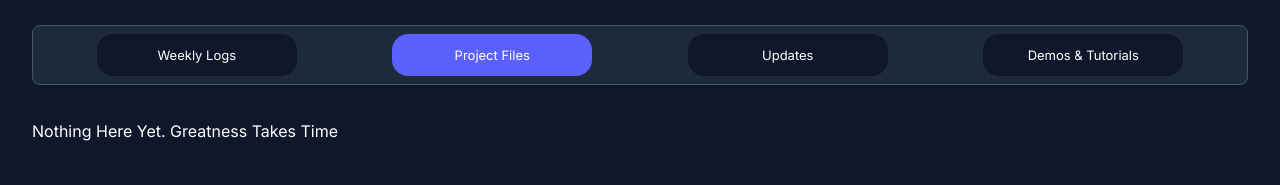
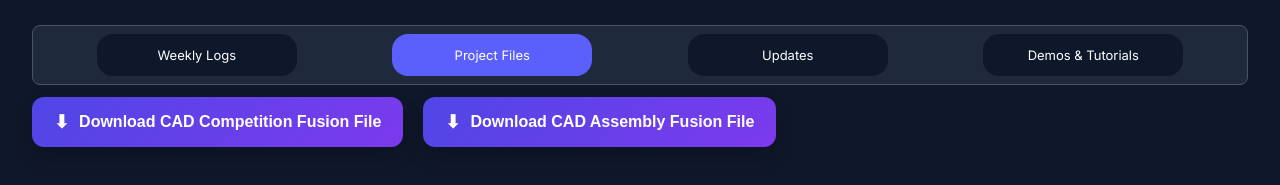
Before and after one commit to jakey-techss/Inventa-PHYS-S-12, a plain HTML site: page index.html in a window 1280 px wide. Both pictures are taken after a click on the element "Project Files". Shown: the part 495-680 px from the top of the page. Drawn offline with Linux system fonts and the light colour scheme.

```diff
--- a/index.html
+++ b/index.html
@@ -88,7 +88,14 @@
             </a>
         </div>
         <div id="ProjectFiles">
-            <p class="blankMessage">Nothing Here Yet. Greatness Takes Time</p>
+            <a href="/week2/asset/Component One.obj" download class="download-btn">
+                <span class="icon">⬇</span>
+                Download CAD Competition Fusion File
+            </a>
+            <a href="/week2/asset/Holder (Assembly).obj" download class="download-btn">
+                <span class="icon">⬇</span>
+                Download CAD Assembly Fusion File
+            </a>
         </div>
         <div id="Updates">
             <p class="blankMessage">Nothing Here Yet. Greatness Takes Time</p>
--- a/special/nav.css
+++ b/special/nav.css
@@ -80,6 +80,40 @@
 }
 .orange{
     color: #FF8A3D;
+}
+.download-btn {
+  display: inline-flex;
+  align-items: center;
+  gap: 10px;
+
+  padding: 14px 22px;
+  background: linear-gradient(135deg, #4f46e5, #7c3aed);
+  color: white;
+  text-decoration: none;
+
+  font-family: Arial, sans-serif;
+  font-size: 16px;
+  font-weight: 600;
+
+  border-radius: 12px;
+  box-shadow: 0 10px 20px rgba(0,0,0,0.2);
+
+  transition: all 0.25s ease;
+  border: none;
+}
+
+.download-btn:hover {
+  transform: translateY(-3px);
+  box-shadow: 0 15px 25px rgba(0,0,0,0.3);
+  background: linear-gradient(135deg, #6366f1, #8b5cf6);
+}
+
+.download-btn:active {
+  transform: scale(0.98);
+}
+
+.download-btn .icon {
+  font-size: 18px;
 }
 .right p{
     color: #CBD5E1;
```
Also changed, not shown: week2/asset/Component One.obj (added), week2/asset/Holder (Assembly).obj (added). Lines whose indentation alone changed are shown as unchanged.
